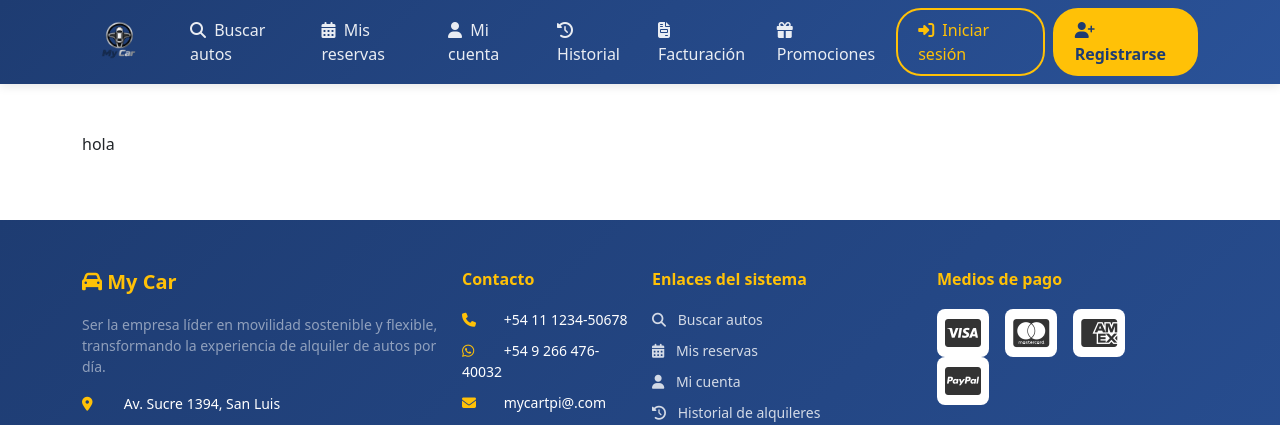
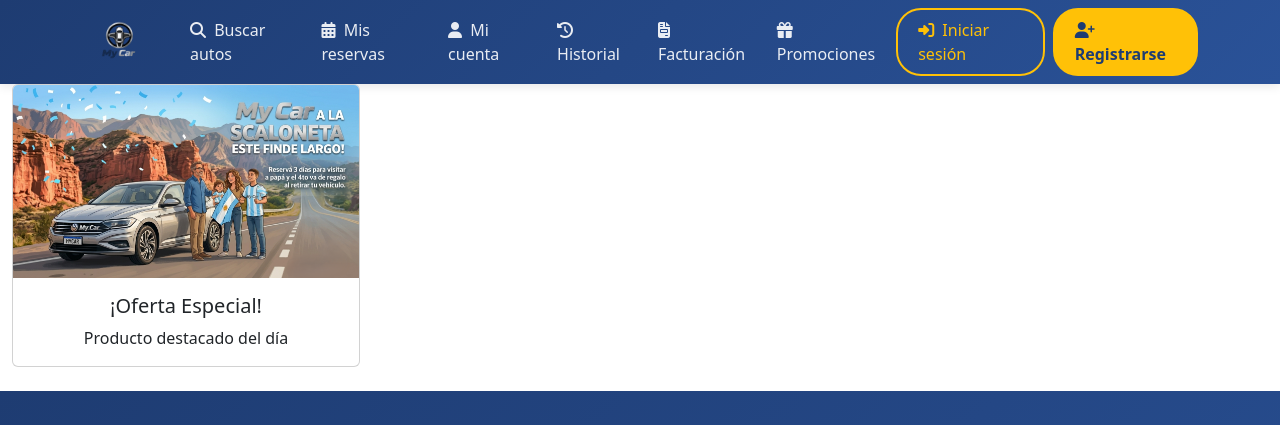
Before and after one commit to JonathanRMF/MyCar, a CodeIgniter 4 app: the page made by app/Views/welcome_message.php in a window 1280 px wide. Shown: the top 425 px of the page. Run offline with PHP 8.4 and a stand-in for CodeIgniter, Linux system fonts and the light colour scheme; the template is opened without the code that fills it, so the values that code supplies are empty; some libraries are stand-ins or nearby versions.

Commit message:
elemento de promocion y linck al github de la app

```diff
--- a/app/Views/welcome_message.php
+++ b/app/Views/welcome_message.php
@@ -14,11 +14,17 @@
 <?php include 'nav.html'; ?>
 
 <!-- CONTENT -->
-<div class="container" id="content">
-
-<br><br>
-<p id="promocion">hola</p>
-<br><br>
+<div class="container row" id="content">
+    <!-- tarjeta de promocion -->
+    <div class="col-md-4 mb-4">
+        <div class="card h-100">
+            <img id="promocion" src="<?= base_url('assets/imagenes/promocion.png') ?>" class="card-img-top" alt="Imagen intermedia">
+            <div class="card-body text-center">
+                <h5 class="card-title">¡Oferta Especial!</h5>
+                <p class="card-text">Producto destacado del día</p>
+            </div>
+        </div>
+    </div>
 </div>
 
 <?php include 'footer.html'; ?>
```
Also changed, not shown: assets/imagenes/promocion.png (added), 1 other file.
